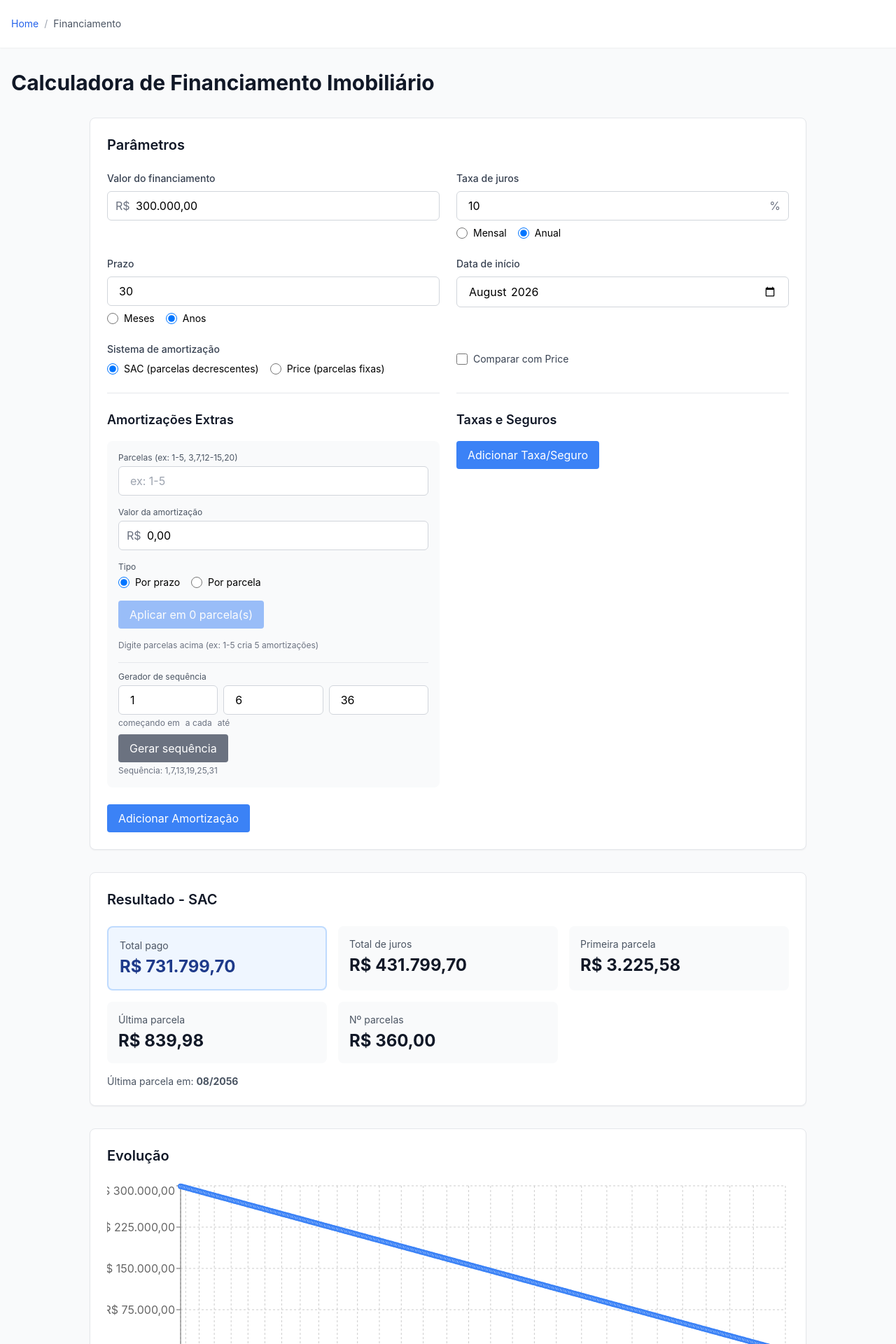
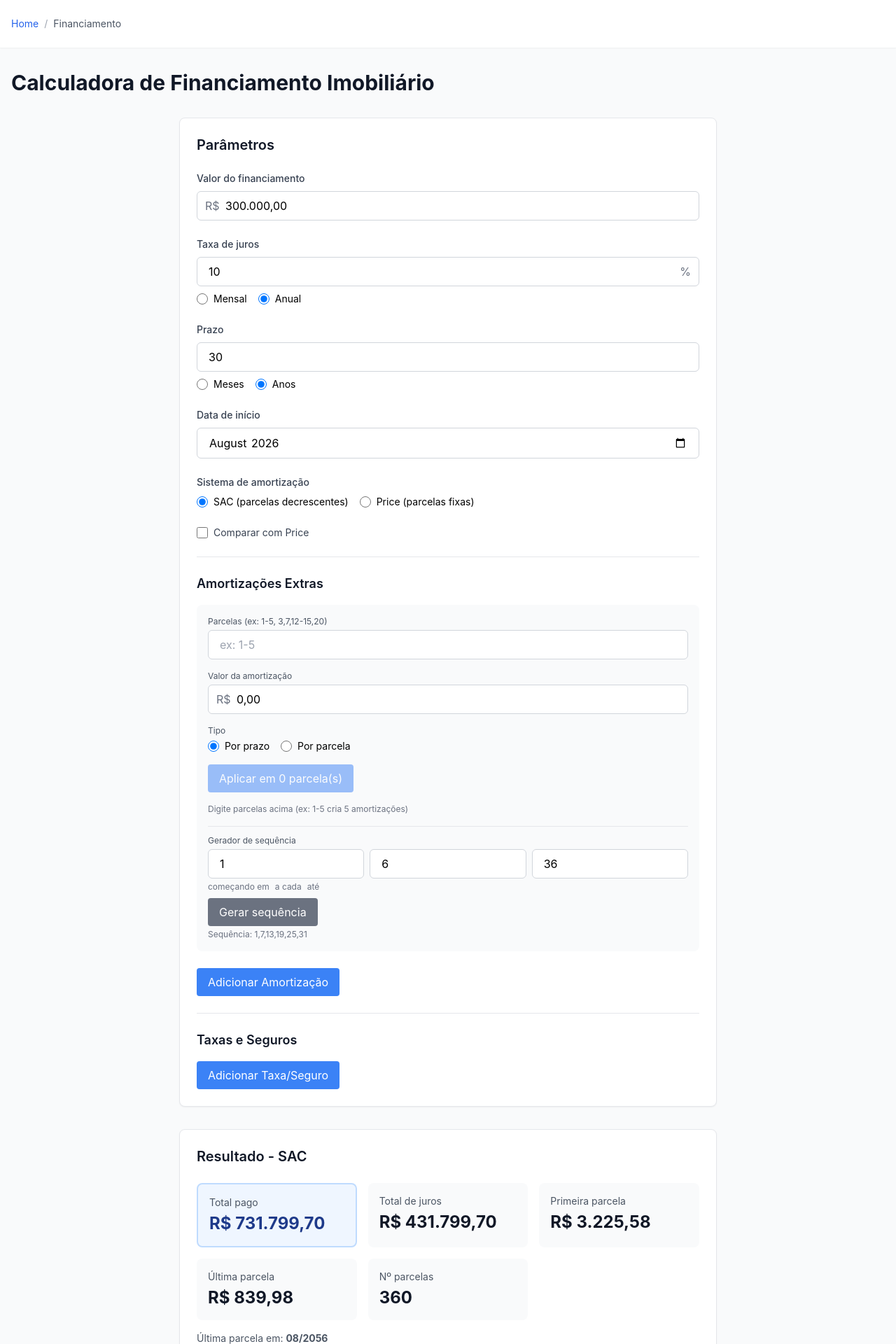
Before and after one commit to soulnanx/calculadora-nobre, a React (Vite) app: page /#/financiamento in a window 1280 px wide. Shown: the top 1920 px of the page at 70% size. Built offline with nearby package versions, Linux system fonts and the light colour scheme.

Commit message:
feat: single column layout for financing calculator and fix parcel count card

```diff
--- a/src/pages/Financiamento.tsx
+++ b/src/pages/Financiamento.tsx
@@ -146,12 +146,12 @@ export function Financiamento() {
       <main className="max-w-7xl mx-auto px-4 py-8">
         <h1 className="text-3xl font-bold text-gray-900 mb-8">Calculadora de Financiamento Imobiliário</h1>
 
-        <div className="max-w-5xl mx-auto space-y-8">
+        <div className="max-w-3xl mx-auto space-y-8">
           {/* Formulário */}
           <div className="bg-white rounded-lg shadow-sm border border-gray-200 p-6">
             <h2 className="text-xl font-semibold text-gray-900 mb-6">Parâmetros</h2>
 
-            <div className="grid grid-cols-1 md:grid-cols-2 gap-6">
+            <div className="space-y-6">
               <div>
                 <label className="block text-sm font-medium text-gray-700 mb-2">
                   Valor do financiamento
@@ -413,7 +413,12 @@ export function Financiamento() {
                 <ResultCard label="Total de juros" value={resultado.resumo.totalJuros} />
                 <ResultCard label="Primeira parcela" value={resultado.resumo.primeiraParcela} />
                 <ResultCard label="Última parcela" value={resultado.resumo.ultimaParcela} />
-                <ResultCard label="Nº parcelas" value={resultado.resumo.numeroParcelas} />
+                <div className="p-4 rounded-lg bg-gray-50">
+                  <div className="text-sm text-gray-600 mb-1">Nº parcelas</div>
+                  <div className="text-2xl font-bold text-gray-900">
+                    {resultado.resumo.numeroParcelas}
+                  </div>
+                </div>
                 {resultado.resumo.totalAmortizacaoExtra > 0 && (
                   <ResultCard label="Total amortização extra" value={resultado.resumo.totalAmortizacaoExtra} />
                 )}
```
